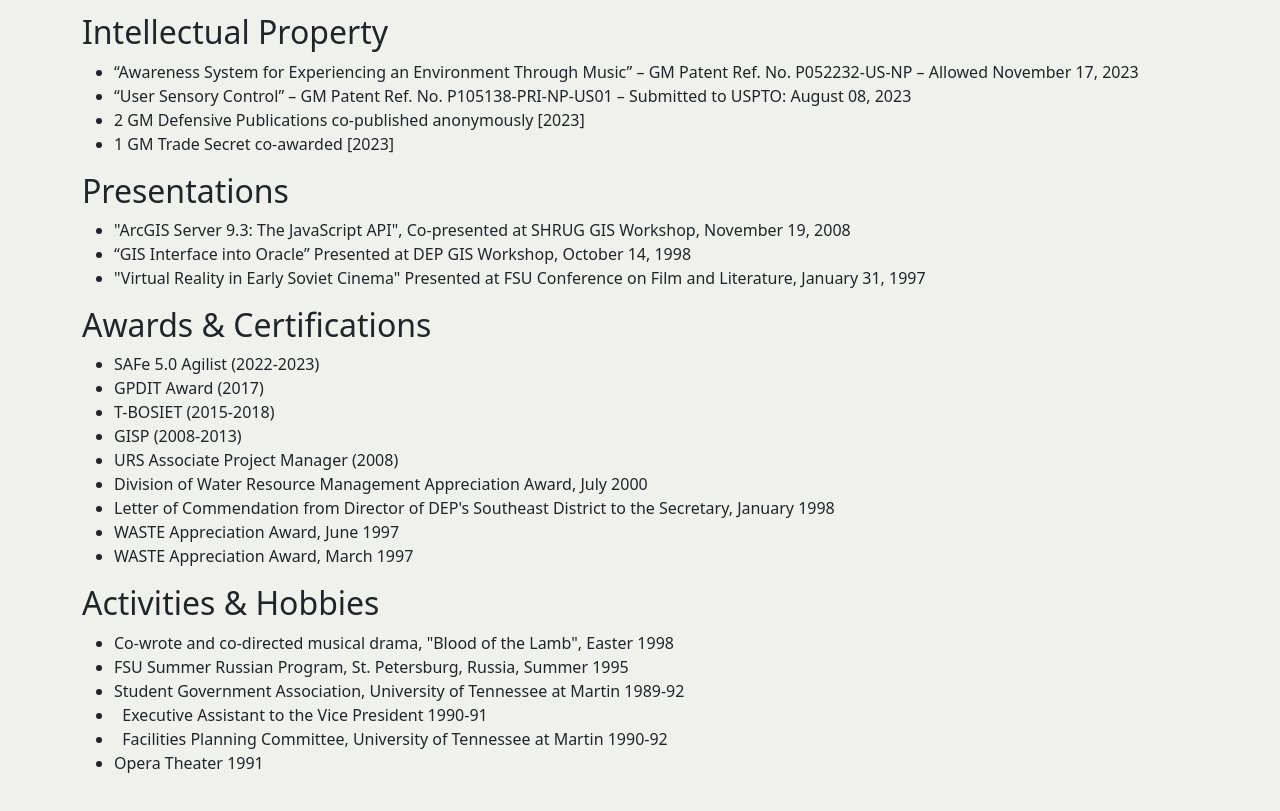
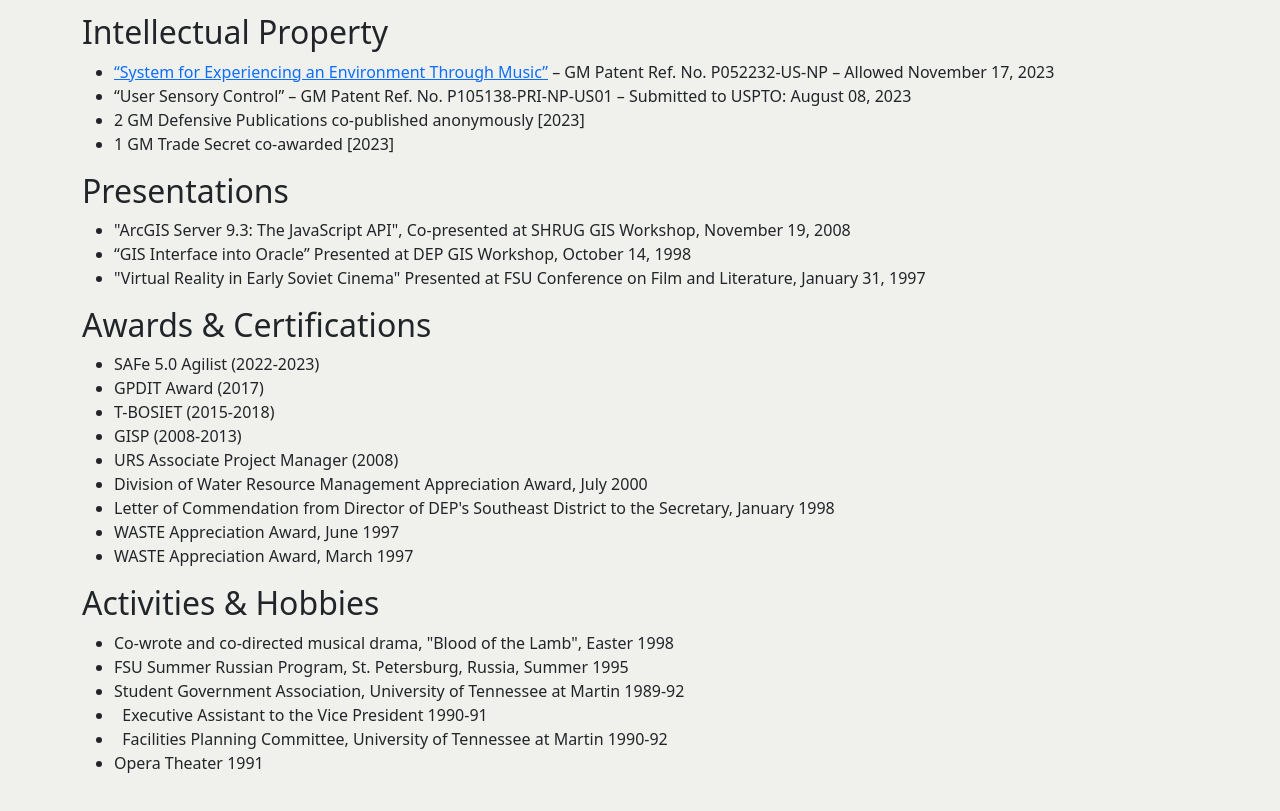
Before and after one commit to brockwelle/portfolio, a plain HTML site: page public/curriculum.html in a window 1280 px wide. Shown: the part 1297-2108 px from the top of the page. Drawn offline with nearby package versions, Linux system fonts and the light colour scheme.

Commit message:
Updated curriculum
Diverged multiple styles of CV and added link to patent

```diff
--- a/public/curriculum.html
+++ b/public/curriculum.html
@@ -86,7 +86,7 @@
             </ul>
             <h2>Intellectual Property</h2>
             <ul>
-                <li>“Awareness System for Experiencing an Environment Through Music” – GM Patent Ref. No. P052232-US-NP
+                <li><a href="https://patents.google.com/patent/US20220108675A1" target="_blank">“System for Experiencing an Environment Through Music”</a> – GM Patent Ref. No. P052232-US-NP
                     – Allowed November 17, 2023</li>
                 <li>“User Sensory Control” – GM Patent Ref. No. P105138-PRI-NP-US01 – Submitted to USPTO: August 08,
                     2023</li>
```
Also changed, not shown: index.html (+4 -1 lines).
